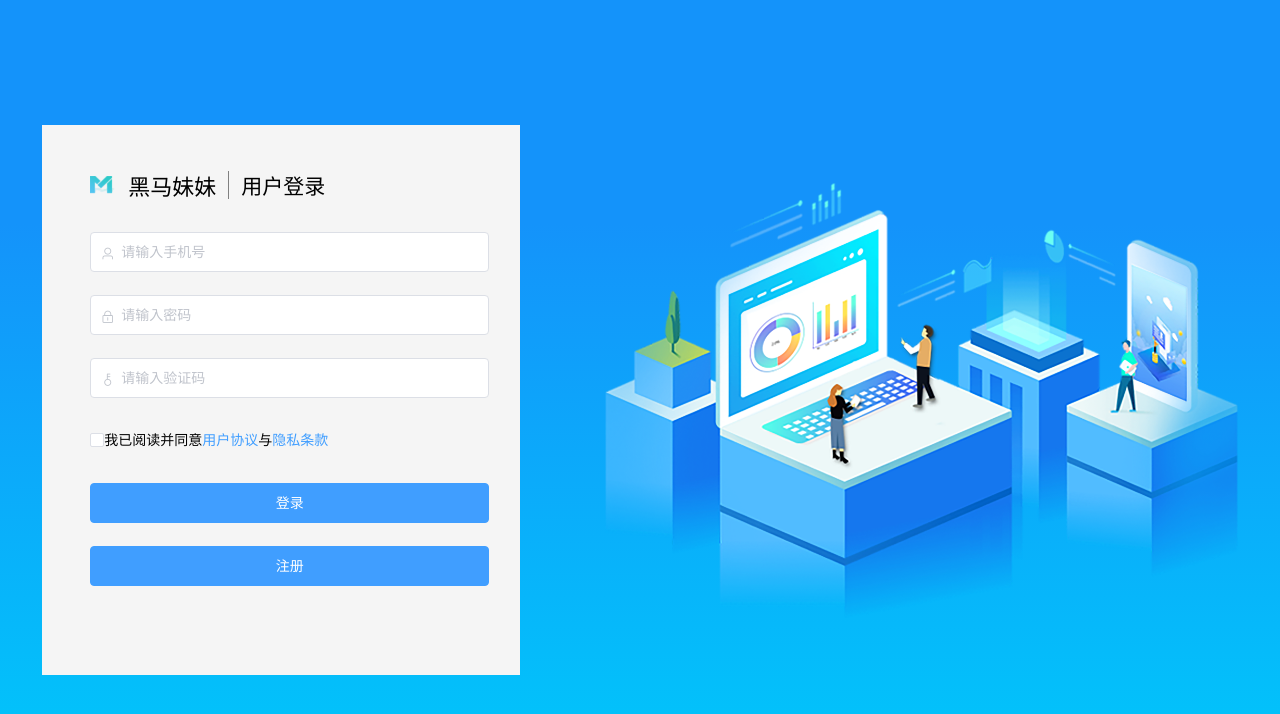
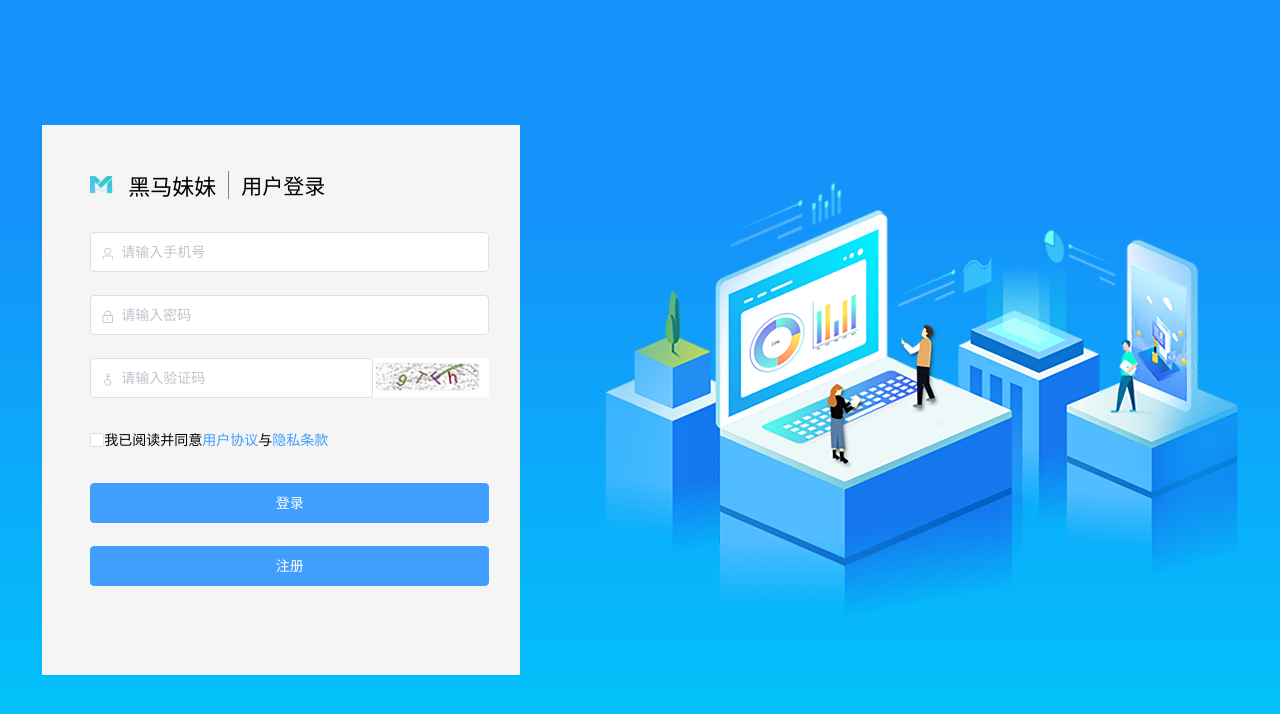
Before and after one commit to linqi1015/heimamm777, a Vue app: page /#/login in a window 1280 px wide. Shown: the top 714 px of the page. Built offline with nearby package versions, Linux system fonts and the light colour scheme.

Commit message:
登录模块-验证码区域

```diff
--- a/src/views/login/index.vue
+++ b/src/views/login/index.vue
@@ -26,13 +26,21 @@
             v-model="form.passwod"
           ></el-input>
         </el-form-item>
+        <!-- 验证码 -->
         <el-form-item>
-          <!-- 内容 -->
-          <el-input
-            prefix-icon="el-icon-key"
-            placeholder="请输入验证码"
-            v-model="form.info"
-          ></el-input>
+          <!-- layout布局容器 -->
+          <el-row>
+            <el-col :span="17">
+              <el-input
+                prefix-icon="el-icon-key"
+                placeholder="请输入验证码"
+                v-model="form.info"
+              ></el-input>
+            </el-col>
+            <el-col :span="7">
+              <img  class="code" src="../../assets/图层 6.png" alt="">
+            </el-col>
+          </el-row>
         </el-form-item>
         <el-form-item class="yonghu">
           <!-- 按钮 -->
@@ -117,7 +125,12 @@ export default {
         }
       }
     }
-    .xieyi{
+    .code{
+      display: block;
+      width: 100%;
+      height: 39px;
+    }
+    .xieyi {
       display: flex;
     }
     .btn {
```
Also changed, not shown: src/assets/图层 6.png (added).
